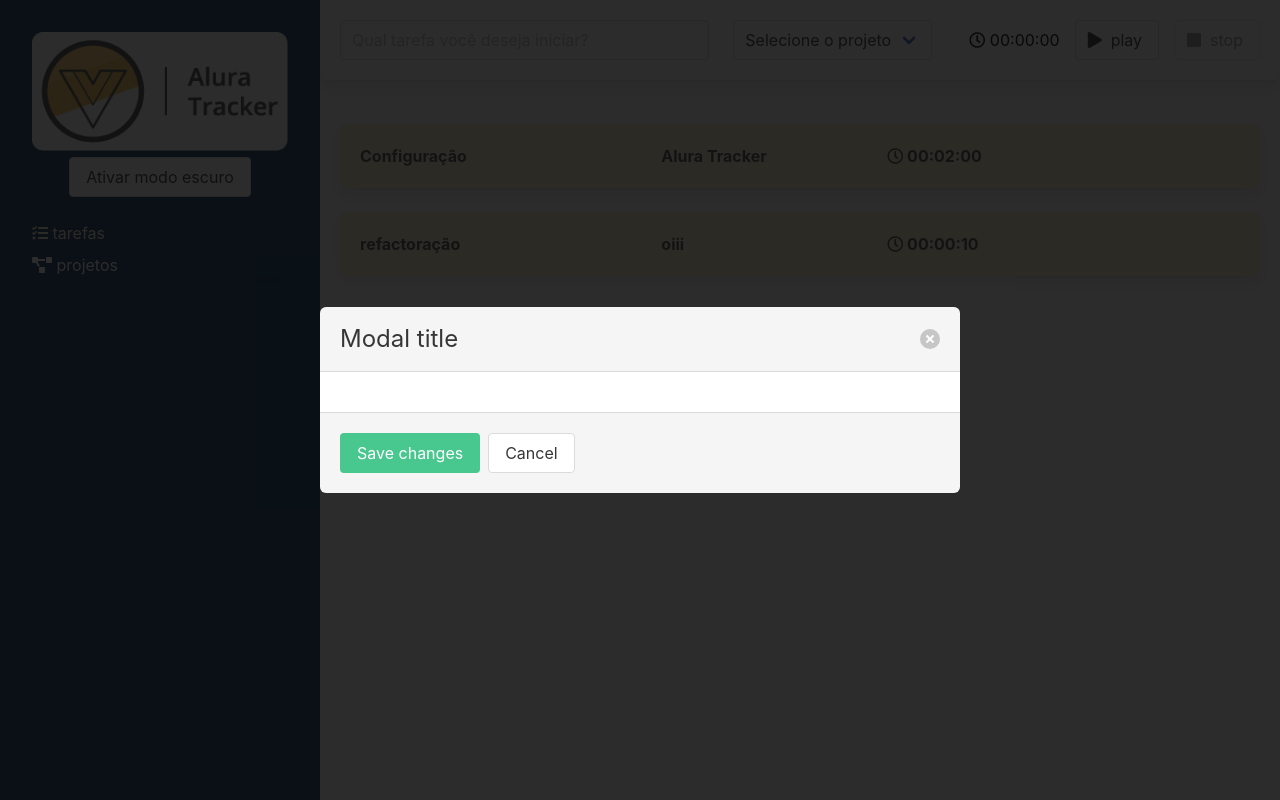
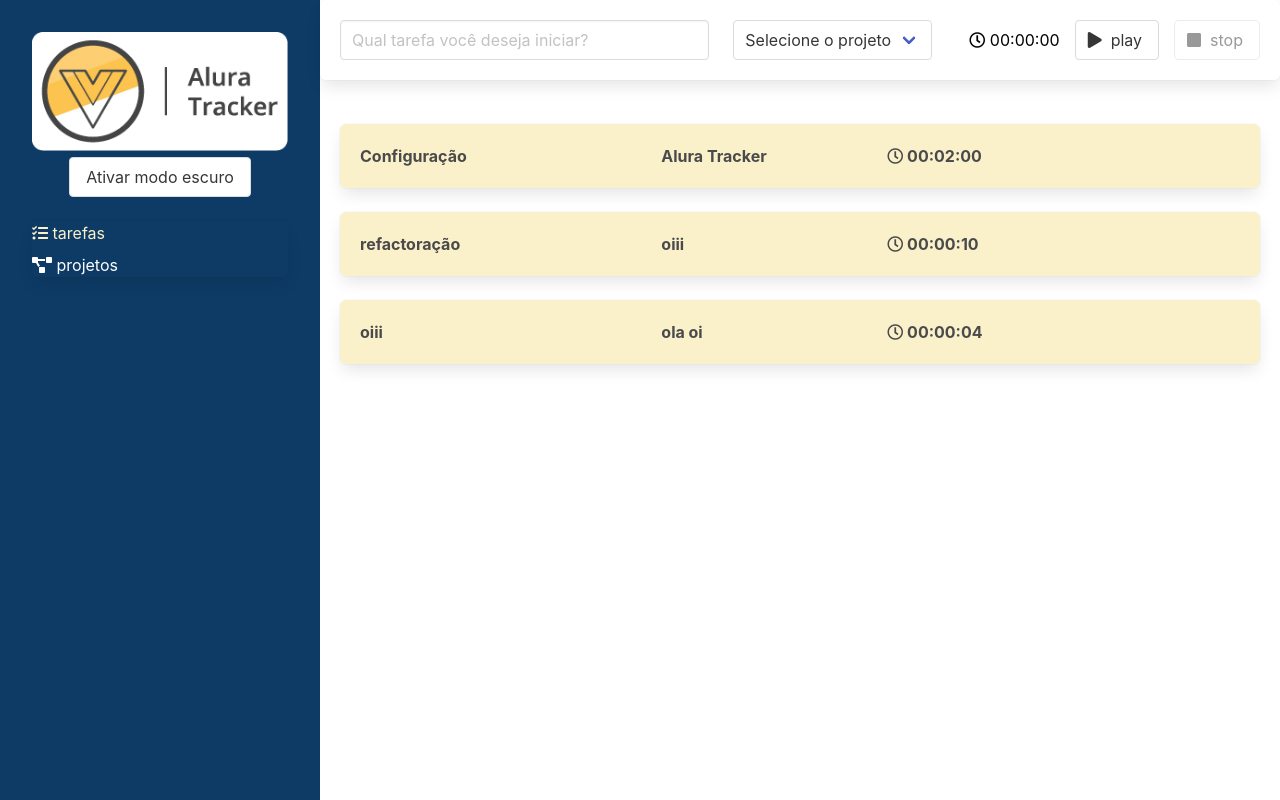
Before and after one commit to StefannyTavares/Projeto-VueJs3, a Vue app: page / in a window 1280 px wide. Built offline with nearby package versions, Linux system fonts and the light colour scheme; data requests are answered from the project's data file.

Commit message:
Added modal

```diff
--- a/db.json
+++ b/db.json
@@ -11,6 +11,10 @@
     {
       "nome": "ola",
       "id": 3
+    },
+    {
+      "nome": "ola oi",
+      "id": 4
     }
   ],
   "tarefas": [
@@ -31,6 +35,15 @@
         "id": 2
       },
       "id": 2
+    },
+    {
+      "duracaoEmSegundos": 4,
+      "descricao": "oiii",
+      "projeto": {
+        "nome": "ola oi",
+        "id": 4
+      },
+      "id": 3
     }
   ]
 }
--- a/src/components/Tarefa.vue
+++ b/src/components/Tarefa.vue
@@ -1,6 +1,6 @@
 <template>
   <Box>
-    <div class="columns">
+    <div class="columns clicavel" @click="tarefaClicada">
       <div class="column is-4">
         {{ tarefa.descricao || 'Tarefa sem descrição' }}
       </div>
@@ -22,6 +22,7 @@ import ITarefa from "../interfaces/ITarefa";
 
 export default defineComponent({
   name: 'Tarefa',
+  emits: ['aoTarefaClicada'],
   components: {
     Cronometro,
     Box
@@ -30,6 +31,11 @@ export default defineComponent({
     tarefa: {
       type: Object as PropType<ITarefa>,
       required: true
+    }
+  },
+  methods:{
+    tarefaClicada() : void {
+      this.$emit('aoTarefaClicada', this.tarefa)
     }
   },
   computed: {
@@ -41,3 +47,9 @@ export default defineComponent({
   }
 });
 </script>
+
+<style scoped>
+.clicavel{
+  cursor: pointer;
+}
+</style>
--- a/src/interfaces/ITarefa.ts
+++ b/src/interfaces/ITarefa.ts
@@ -3,5 +3,6 @@ import IProjeto from "./IProjeto";
 export default interface ITarefa {
   duracaoEmSegundos: number,
   descricao: string,
-  projeto: IProjeto
+  projeto: IProjeto,
+  id: number,
 }
--- a/src/store/index.ts
+++ b/src/store/index.ts
@@ -2,9 +2,9 @@ import IProjeto from "@/interfaces/IProjeto";
 import ITarefa from "@/interfaces/ITarefa";
 import { createStore, Store, useStore as vuexUseStore } from "vuex";
 import { InjectionKey } from 'vue'
-import { ADICIONA_PROJETO, ADICIONA_TAREFA, ALTERA_PROJETO, DEFINIR_PROJETOS, DEFINIR_TAREFAS, EXCLUIR_PROJETO, NOTIFICAR } from "./tipo-mutacoes";
+import { ADICIONA_PROJETO, ADICIONA_TAREFA, ALTERA_PROJETO, ALTERA_TAREFA, DEFINIR_PROJETOS, DEFINIR_TAREFAS, EXCLUIR_PROJETO, NOTIFICAR } from "./tipo-mutacoes";
 import { INotificacao } from "@/interfaces/INotificacao";
-import { ALTERAR_PROJETO, CADASTRAR_PROJETO, CADASTRAR_TAREFA, OBTER_PROJETOS, OBTER_TAREFAS, REMOVER_PROJETO } from "./tipos-acoes";
+import { ALTERAR_PROJETO, ALTERAR_TAREFA, CADASTRAR_PROJETO, CADASTRAR_TAREFA, OBTER_PROJETOS, OBTER_TAREFAS, REMOVER_PROJETO } from "./tipos-acoes";
 import http from "@/http"
 
 interface Estado {
@@ -45,6 +45,10 @@ export const store = createStore<Estado>({
         [ADICIONA_TAREFA](state, tarefa: ITarefa) {
             state.tarefas.push(tarefa)
         },
+        [ALTERA_TAREFA](state, tarefa: ITarefa) {
+            const index = state.tarefas.findIndex(t => t.id == tarefa.id)
+            state.tarefas[index] = tarefa
+        },
         [NOTIFICAR] (state, novaNotificacao: INotificacao){
             novaNotificacao.id = new Date().getTime()
             state.notificacoes.push(novaNotificacao)
@@ -82,6 +86,10 @@ export const store = createStore<Estado>({
             return http.post('/tarefas', tarefa)
                 .then(resposta => commit(ADICIONA_TAREFA, resposta.data))
         },
+        [ALTERAR_TAREFA]({commit}, tarefa: ITarefa){
+            return http.put(`/tarefa/${tarefa.id}`, tarefa)
+            .then(resposta => commit(ALTERA_PROJETO, tarefa))
+        },
     }
 })
 
--- a/src/store/tipo-mutacoes.ts
+++ b/src/store/tipo-mutacoes.ts
@@ -6,3 +6,4 @@ export const DEFINIR_PROJETOS = 'DEFINIR_PROJETOS'
 export const NOTIFICAR = 'NOTIFICAR'
 export const DEFINIR_TAREFAS = 'DEFINIR_TAREFAS'
 export const ADICIONA_TAREFA = 'ADICIONA_TAREFA'
+export const ALTERA_TAREFA = 'ALTERA_TAREFA'
--- a/src/store/tipos-acoes.ts
+++ b/src/store/tipos-acoes.ts
@@ -5,3 +5,4 @@ export const REMOVER_PROJETO = "REMOVER_PROJETO"
 
 export const OBTER_TAREFAS = "OBTER_TAREFAS"
 export const CADASTRAR_TAREFA = "CADASTRAR_TAREFA"
+export const ALTERAR_TAREFA = "ALTERAR_TAREFA"
--- a/src/views/Tarefas.vue
+++ b/src/views/Tarefas.vue
@@ -9,20 +9,37 @@
             v-for="(tarefa, index) in tarefas"
             :tarefa="tarefa"
             :key="index"
+            @aoTarefaClicada="selecionarTarefa"
         />
-        <div class="modal is-active">
+        <div class="modal" :class="{ 'is-active': tarefaSelecionado }" v-if="tarefaSelecionado">
             <div class="modal-background"></div>
             <div class="modal-card">
                 <header class="modal-card-head">
-                    <p class="modal-card-title">Modal title</p>
-                    <button class="delete" aria-label="close"></button>
+                    <p class="modal-card-title">Editando tarefa</p>
+                    <button
+                        @click="fecharModal"
+                        class="delete"
+                        aria-label="close"
+                    ></button>
                 </header>
                 <section class="modal-card-body">
-                    <!-- Content ... -->
+                    <div class="field">
+                        <label for="descricaoDaTarefa" class="label">
+                            Descrição
+                        </label>
+                        <input
+                            type="text"
+                            class="input"
+                            v-model="tarefaSelecionado.descricao"
+                            id="descricaoDaTarefa"
+                        />
+                    </div>
                 </section>
                 <footer class="modal-card-foot">
-                    <button class="button is-success">Save changes</button>
-                    <button class="button">Cancel</button>
+                    <button @click="alterarTarefa" class="button is-success">Salvando Tarefa</button>
+                    <button @click="fecharModal" class="button">
+                        Cancelar
+                    </button>
                 </footer>
             </div>
         </div>
@@ -36,6 +53,7 @@ import Tarefa from "../components/Tarefa.vue";
 import Box from "../components/Box.vue";
 import { useStore } from "@/store";
 import {
+    ALTERAR_TAREFA,
     CADASTRAR_TAREFA,
     OBTER_PROJETOS,
     OBTER_TAREFAS,
@@ -49,10 +67,25 @@ export default defineComponent({
         Tarefa,
         Box,
     },
+    data() {
+        return {
+            tarefaSelecionado: null as ITarefa | null,
+        };
+    },
     methods: {
         salvarTarefa(tarefa: ITarefa): void {
             this.store.dispatch(CADASTRAR_TAREFA, tarefa);
         },
+        selecionarTarefa(tarefa: ITarefa) {
+            this.tarefaSelecionado = tarefa;
+        },
+        fecharModal() {
+            this.tarefaSelecionado = null;
+        },
+        alterarTarefa(){
+            this.store.dispatch(ALTERAR_TAREFA, this.tarefaSelecionado)
+                .then(() => this.fecharModal())
+        }
     },
     computed: {
         semTarefas(): boolean {
```
